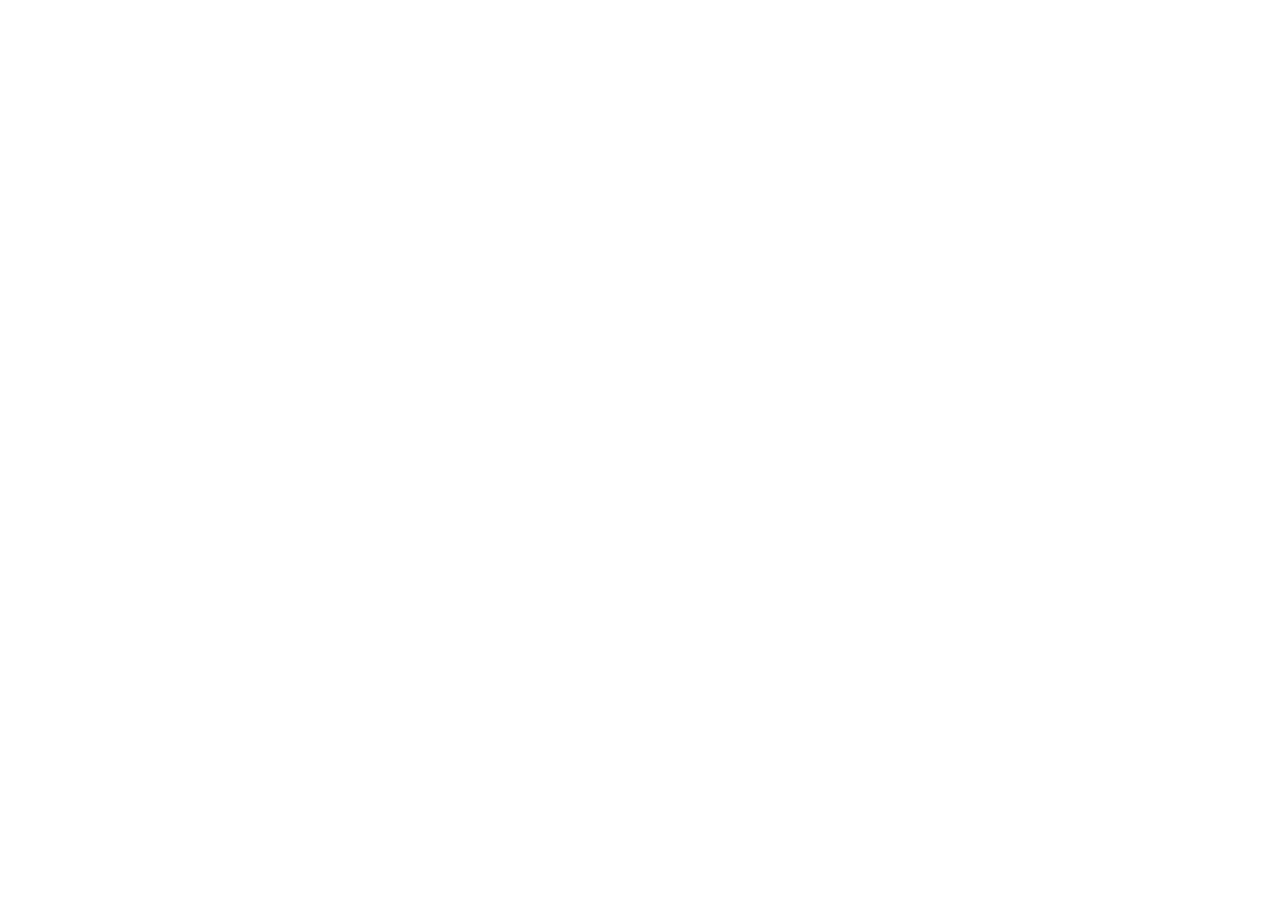
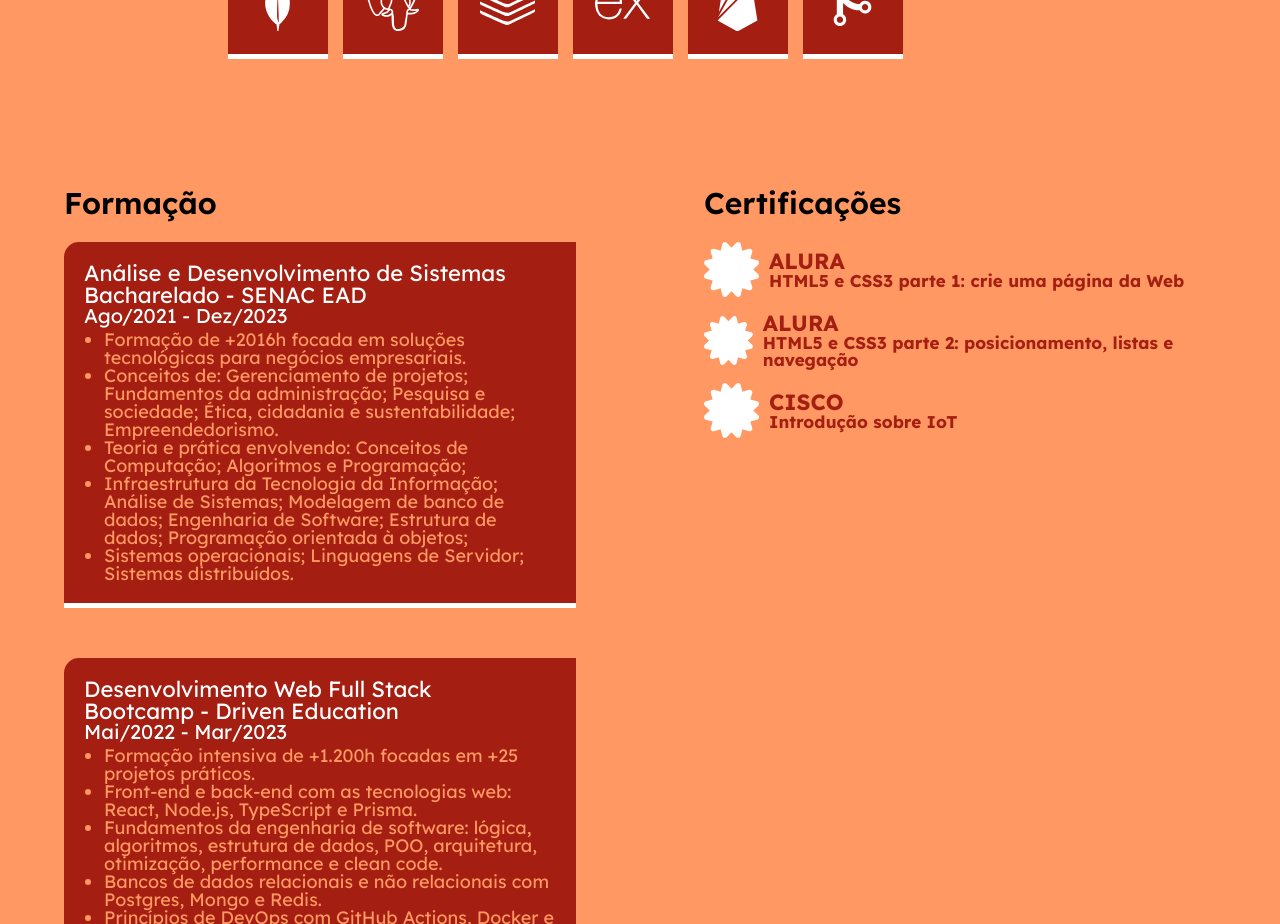
Before and after one commit to brunnaserafina/portfolio-brunna, a React (Create React App) app: page / in a window 1280 px wide. Shown: the part 1600-2524 px from the top of the page. Before the commit the page ends 1600 px from the top, so only its background shows below. Built offline with nearby package versions, Linux system fonts and the light colour scheme.

Commit message:
feat: adding formation page

```diff
--- a/src/pages/AboutMe.js
+++ b/src/pages/AboutMe.js
@@ -77,7 +77,7 @@
             <span>
               <StepsIcon />
             </span>
-            <p>Desenvolvimento de habilidades de soft skills</p>
+            <p>Desenvolvimento de habilidades interpessoais</p>
           </div>
           <div>
             <span>
@@ -182,7 +182,6 @@
 
 const Wrapper = styled.div`
   width: 100vw;
-  height: 100vh;
   display: flex;
   flex-direction: column;
   justify-content: center;
--- /dev/null
+++ b/src/pages/Education.js
@@ -0,0 +1,189 @@
+import { FaCertificate } from "react-icons/fa";
+import styled from "styled-components";
+
+export default function Education() {
+  return (
+    <Wrapper>
+      <Formation>
+        <h2>Formação</h2>
+        <div>
+          <div>
+            <h3>Análise e Desenvolvimento de Sistemas</h3>
+            <h3>Bacharelado - SENAC EAD</h3>
+            <h4>Ago/2021 - Dez/2023</h4>
+            <ul>
+              <li>
+                Formação de +2016h focada em soluções tecnológicas para negócios
+                empresariais.
+              </li>
+              <li>
+                Conceitos de: Gerenciamento de projetos; Fundamentos da
+                administração; Pesquisa e sociedade; Ética, cidadania e
+                sustentabilidade; Empreendedorismo.
+              </li>
+              <li>
+                Teoria e prática envolvendo: Conceitos de Computação; Algoritmos
+                e Programação;
+              </li>
+              <li>
+                Infraestrutura da Tecnologia da Informação; Análise de Sistemas;
+                Modelagem de banco de dados; Engenharia de Software; Estrutura
+                de dados; Programação orientada à objetos;
+              </li>
+              <li>
+                Sistemas operacionais; Linguagens de Servidor; Sistemas
+                distribuídos.
+              </li>
+            </ul>
+          </div>
+          <div>
+            <h3>Desenvolvimento Web Full Stack</h3>
+            <h3>Bootcamp - Driven Education</h3>
+            <h4>Mai/2022 - Mar/2023</h4>
+            <ul>
+              <li>
+                Formação intensiva de +1.200h focadas em +25 projetos práticos.
+              </li>
+              <li>
+                Front-end e back-end com as tecnologias web: React, Node.js,
+                TypeScript e Prisma.
+              </li>
+              <li>
+                Fundamentos da engenharia de software: lógica, algoritmos,
+                estrutura de dados, POO, arquitetura, otimização, performance e
+                clean code.
+              </li>
+              <li>
+                Bancos de dados relacionais e não relacionais com Postgres,
+                Mongo e Redis.
+              </li>
+              <li>Princípios de DevOps com GitHub Actions, Docker e AWS.</li>
+              <li>Testes unitários, integração e ponta a ponta com Jest.</li>
+              <li>
+                Trabalhos em equipe usando metodologias ágeis (Scrum),
+                desenvolvimento de competências comportamentais e habilidades
+                profissionais.
+              </li>
+            </ul>
+          </div>
+        </div>
+      </Formation>
+      <Certifications>
+        <h2>Certificações</h2>
+
+        <div>
+          <span>
+            <FaCertificate fontSize={"55px"} color={"#ffff"} />
+            <div>
+              <h3>ALURA</h3>
+              <p>HTML5 e CSS3 parte 1: crie uma página da Web</p>
+            </div>
+          </span>
+
+          <span>
+            <FaCertificate fontSize={"55px"} color={"#ffff"} />
+            <div>
+              <h3>ALURA</h3>
+              <p>HTML5 e CSS3 parte 2: posicionamento, listas e navegação</p>
+            </div>
+          </span>
+
+          <span>
+            <FaCertificate fontSize={"55px"} color={"#ffff"} />
+            <div>
+              <h3>CISCO</h3>
+              <p>Introdução sobre IoT</p>
+            </div>
+          </span>
+        </div>
+      </Certifications>
+    </Wrapper>
+  );
+}
+
+const Wrapper = styled.div`
+  width: 100vw;
+  height: 100vh;
+  display: flex;
+`;
+
+const Formation = styled.div`
+  width: 50vw;
+  padding: 5vw;
+
+  h3 {
+    font-size: 22px;
+    color: #594645;
+    color: #ffff;
+  }
+
+  h4 {
+    font-size: 20px;
+    margin-bottom: 5px;
+    color: #594645;
+    color: #ffff;
+  }
+
+  h2 {
+    font-size: 30px;
+    font-weight: 600;
+    margin-bottom: 3vh;
+  }
+
+  > div {
+    display: flex;
+    flex-direction: column;
+  }
+
+  > div > div {
+    margin-bottom: 50px;
+    background-color: #a41e11;
+    border-top-left-radius: 15px;
+    padding: 20px;
+    border-bottom: 5px solid #ffff;
+  }
+
+  li {
+    list-style: disc;
+    margin-left: 20px;
+    font-size: 18px;
+    color: #ff9862;
+  }
+
+  img {
+    margin-right: 10px;
+  }
+`;
+
+const Certifications = styled.div`
+  width: 50vw;
+  padding: 5vw;
+
+  h2 {
+    font-size: 30px;
+    font-weight: 600;
+    margin-bottom: 3vh;
+  }
+
+  > div > span {
+    display: flex;
+    align-items: center;
+    margin-bottom: 15px;
+  }
+
+  > div > span h3 {
+    font-size: 22px;
+    color: #a41e11;
+    font-weight: 700;
+    margin-left: 10px;
+  }
+
+  p {
+    font-size: 17px;
+    color: #a41e11;
+    font-weight: 700;
+    margin-left: 10px;
+  }
+
+
+`;
--- a/src/pages/Home.js
+++ b/src/pages/Home.js
@@ -2,6 +2,7 @@
 import { GithubIcon, LinkedinIcon } from "../common/Icons";
 import ilustration from "../images/ilustration.svg";
 import AboutMe from "./AboutMe";
+import Education from "./Education";
 
 export default function Home() {
   return (
@@ -49,6 +50,7 @@
         </Footer>
       </Wrapper>
       <AboutMe />
+      <Education />
     </>
   );
 }
```
Also changed, not shown: src/images/formation.svg (added), src/images/robo.gif (added).
